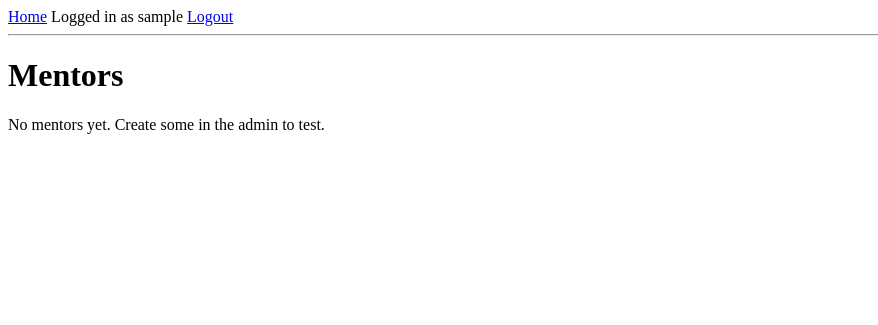
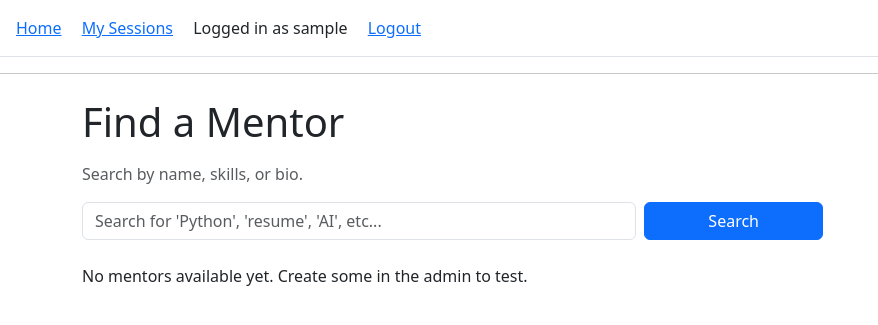
Before and after one commit to aic918/CSCI-3340_Project, a Django app: page /mentors/ in a window 1280 px wide. Shown: the top 325 px of the page, without its empty margins (0-878 px from the left). Run offline with Django 5.2, Linux system fonts and the light colour scheme; the visitor is signed in with stand-in values (Sample User, id 1); data comes from the database, SQL or seed files in the repository.

Commit message:
Mentor list + search, request sessions

```diff
--- a/core/urls.py
+++ b/core/urls.py
@@ -8,4 +8,18 @@ urlpatterns = [
     path("mentors/", views.mentor_list, name="mentor_list"),  # mentor list
     path("logout/", views.logout_view, name="logout_custom"),  # logut view
     path("dashboard/", views.dashboard, name="dashboard"),  # user dashboard
+     # NEW:
+    path("mentors/<int:mentor_id>/", views.mentor_detail, name="mentor_detail"),
+    path(
+        "mentors/<int:mentor_id>/request-session/",
+        views.request_session,
+        name="request_session",
+    ),
+    # NEW:
+    path("my-sessions/", views.my_sessions, name="my_sessions"),
+    path(
+        "sessions/<int:session_id>/status/<str:new_status>/",
+        views.update_session_status,
+        name="update_session_status",
+    ),
 ]
--- a/core/views.py
+++ b/core/views.py
@@ -1,10 +1,13 @@
 # Create your views here.
-from django.shortcuts import render, redirect
+from django.shortcuts import render, redirect, get_object_or_404
 from django.contrib.auth import login
 from django.contrib.auth.forms import UserCreationForm
-from .models import Profile
+from .models import Profile, Session
 from django.contrib.auth import logout
 from django.contrib.auth.decorators import login_required
+from django.db.models import Q
+from .forms import SessionRequestForm
+
 
 
 def home(request):
@@ -16,8 +19,56 @@ def logout_view(request):
 
 # Mentor list view
 def mentor_list(request):
+    query = request.GET.get("q", "").strip()
+
     mentors = Profile.objects.filter(role="MENTOR")
-    return render(request, "core/mentor_list.html", {"mentors": mentors})
+
+    if query:
+        mentors = mentors.filter(
+            Q(user__username__icontains=query) |
+            Q(bio__icontains=query) |
+            Q(skills__icontains=query)
+        )
+
+    context = {
+        "mentors": mentors,
+        "query": query,
+    }
+    return render(request, "core/mentor_list.html", context)
+
+
+@login_required
+def mentor_detail(request, mentor_id):
+    mentor = get_object_or_404(Profile, id=mentor_id, role="MENTOR")
+    return render(request, "core/mentor_detail.html", {"mentor": mentor})
+
+@login_required
+def request_session(request, mentor_id):
+    mentor = get_object_or_404(Profile, id=mentor_id, role="MENTOR")
+
+    # Only mentees can request sessions
+    if request.user.profile.role != "MENTEE":
+        return redirect("mentor_detail", mentor_id=mentor.id)
+
+    if request.method == "POST":
+        form = SessionRequestForm(request.POST)
+        if form.is_valid():
+            session = form.save(commit=False)
+            session.mentor = mentor
+            session.mentee = request.user.profile
+            session.status = "PENDING"
+            session.save()
+            # Later we can redirect to "my sessions" page
+            return redirect("mentor_detail", mentor_id=mentor.id)
+    else:
+        form = SessionRequestForm()
+
+    context = {
+        "mentor": mentor,
+        "form": form,
+    }
+    return render(request, "core/request_session.html", context)
+
 
 # Role selection view
 def select_role(request):
@@ -53,13 +104,54 @@ def signup(request):
 
 @login_required
 def dashboard(request):
+    user = request.user
+
+    # Make sure the user always has a Profile
+    profile, created = Profile.objects.get_or_create(
+        user=user,
+        defaults={"role": "MENTEE"}  # default role if they had none
+    )
+
+    # If profile was just created, or role is weird, send them to role selection
+    if created or profile.role not in ["MENTOR", "MENTEE"]:
+        return redirect("select_role")
+
+    # For now both roles just go to mentor list,
+    # but you can later split into different dashboards
+    return redirect("mentor_list")
+
+@login_required
+def my_sessions(request):
     profile = request.user.profile
 
-    # For now, both roles just see the mentor list.
-    # Later you can customize: mentor_dashboard vs mentee_dashboard.
     if profile.role == "MENTOR":
-        return redirect("mentor_list")
-    elif profile.role == "MENTEE":
-        return redirect("mentor_list")
-    else:
-        return redirect("home")
+        sessions = Session.objects.filter(mentor=profile).order_by("scheduled_at")
+        role_label = "Sessions where you are the mentor"
+    else:  # MENTEE (or anything else)
+        sessions = Session.objects.filter(mentee=profile).order_by("scheduled_at")
+        role_label = "Sessions you requested"
+
+    context = {
+        "sessions": sessions,
+        "role_label": role_label,
+    }
+    return render(request, "core/my_sessions.html", context)
+
+@login_required
+def update_session_status(request, session_id, new_status):
+    session = get_object_or_404(Session, id=session_id)
+
+    # Only the mentor for this session can update the status
+    if request.user.profile != session.mentor:
+        return redirect("my_sessions")
+
+    # Only allow certain status changes
+    allowed_statuses = ["CONFIRMED", "CANCELLED", "COMPLETED"]
+    if new_status not in allowed_statuses:
+        return redirect("my_sessions")
+
+    if request.method == "POST":
+        session.status = new_status
+        session.save()
+
+    return redirect("my_sessions")
--- a/templates/base.html
+++ b/templates/base.html
@@ -3,26 +3,35 @@
 <head>
     <meta charset="UTF-8">
     <title>Mentora</title>
-    <!-- You can add Bootstrap link here later -->
+
+    <!-- Bootstrap CSS (GLOBAL) -->
+    <link
+      href="https://cdn.jsdelivr.net/npm/bootstrap@5.3.3/dist/css/bootstrap.min.css"
+      rel="stylesheet">
 </head>
 <body>
     <header>
-        <nav>
+        <nav class="p-3 border-bottom">
             {% if user.is_authenticated %}
-        <a href="{% url 'dashboard' %}">Home</a>
-        <span>Logged in as {{ user.username }}</span>
+                <a href="{% url 'dashboard' %}" class="me-3">Home</a>
+                <a href="{% url 'my_sessions' %}" class="me-3">My Sessions</a>
+                <span class="me-3">Logged in as {{ user.username }}</span>
                 <a href="{% url 'logout_custom' %}">Logout</a>
             {% else %}
-        <a href="{% url 'home' %}">Home</a>
-        <a href="{% url 'login' %}">Login</a>
+                <a href="{% url 'home' %}" class="me-3">Home</a>
+                <a href="{% url 'login' %}" class="me-3">Login</a>
                 <a href="{% url 'select_role' %}">Sign up</a>
             {% endif %}
         </nav>
-
     </header>
 
     <hr>
 
     {% block content %}{% endblock %}
+
+    <!-- Bootstrap JS (GLOBAL) -->
+    <script
+      src="https://cdn.jsdelivr.net/npm/bootstrap@5.3.3/dist/js/bootstrap.bundle.min.js">
+    </script>
 </body>
 </html>
--- a/templates/core/mentor_list.html
+++ b/templates/core/mentor_list.html
@@ -1,21 +1,86 @@
 {% extends "base.html" %}
 
 {% block content %}
-<h1>Mentors</h1>
+<div class="container mt-4">
+    <h1 class="mb-3">Find a Mentor</h1>
+    <p class="text-muted">Search by name, skills, or bio.</p>
+
+    <!-- Search form -->
+    <form method="get" class="row g-2 mb-4">
+        <div class="col-sm-8 col-md-6">
+            <input
+                type="text"
+                name="q"
+                value="{{ query }}"
+                class="form-control"
+                placeholder="Search for 'Python', 'resume', 'AI', etc..."
+            >
+        </div>
+        <div class="col-sm-4 col-md-2">
+            <button type="submit" class="btn btn-primary w-100">
+                Search
+            </button>
+        </div>
+    </form>
 
     {% if mentors %}
+        <div class="row">
             {% for mentor in mentors %}
-        <div>
-            <h3>{{ mentor.user.username }}</h3>
-            <p>{{ mentor.bio }}</p>
-            <p>Skills: {{ mentor.skills }}</p>
+                <div class="col-md-4 mb-4">
+                    <div class="card h-100">
+                        <div class="card-body d-flex flex-column">
+                                <h5 class="card-title">
+                                    {{ mentor.user.username }}
+                                </h5>
+
+                                {% if mentor.bio %}
+                                    <p class="card-text small text-muted">
+                                        {{ mentor.bio|truncatewords:20 }}
+                                    </p>
+                                {% endif %}
+
+                                {% if mentor.skills %}
+                                    <p class="mb-1">
+                                        <strong>Skills:</strong>
+                                        {{ mentor.skills }}
+                                    </p>
+                                {% endif %}
+
                                 {% if mentor.hourly_rate %}
-                <p>${{ mentor.hourly_rate }} / hour</p>
+                                    <p class="mb-2">
+                                        <strong>Rate:</strong>
+                                        ${{ mentor.hourly_rate }} / hour
+                                    </p>
+                                {% endif %}
+
+                                <div class="mt-auto">
+                                    <a
+                                    href="{% url 'mentor_detail' mentor.id %}"
+                                    class="btn btn-outline-primary btn-sm me-2"
+                                    >
+                                        View Profile
+                                    </a>
+
+                                    {% if user.is_authenticated and user.profile.role == "MENTEE" %}
+                                        <a
+                                        href="{% url 'request_session' mentor.id %}"
+                                        class="btn btn-success btn-sm"
+                                        >
+                                            Request Session
+                                        </a>
                                     {% endif %}
                                 </div>
-        <hr>
+                            </div>
+                        </div>
+                    </div>
             {% endfor %}
+        </div>
     {% else %}
-    <p>No mentors yet. Create some in the admin to test.</p>
+        {% if query %}
+            <p>No mentors found matching "<strong>{{ query }}</strong>".</p>
+        {% else %}
+            <p>No mentors available yet. Create some in the admin to test.</p>
         {% endif %}
+    {% endif %}
+</div>
 {% endblock %}
```
Also changed, not shown: core/admin.py (+18 -13 lines), core/forms.py (added, +20 -0 lines), templates/core/mentor_detail.html (added, +32 -0 lines), templates/core/my_sessions.html (added, +58 -0 lines), templates/core/request_session.html (added, +26 -0 lines). Lines whose indentation alone changed are shown as unchanged.
